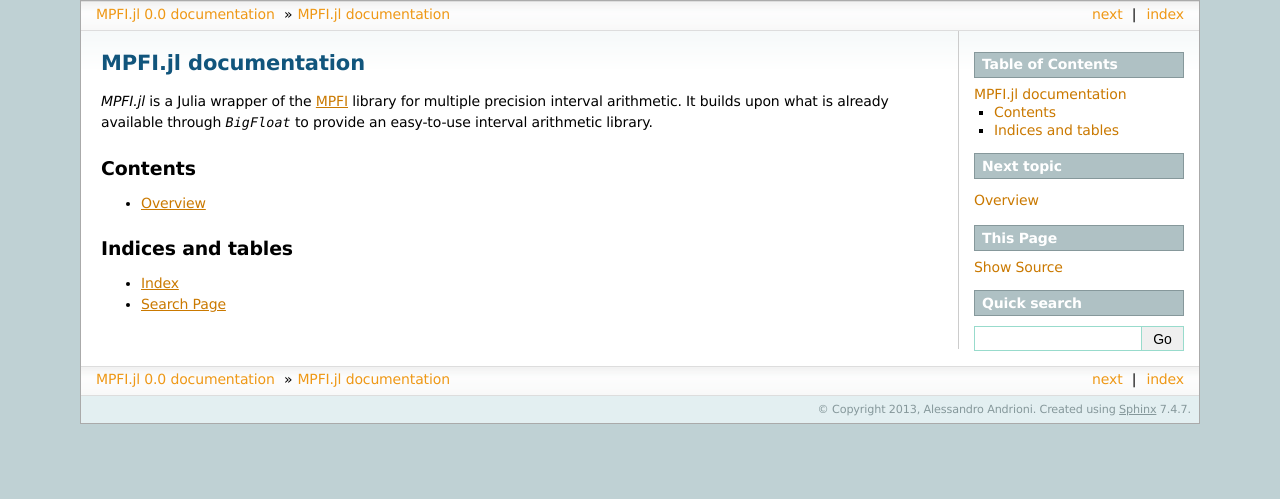
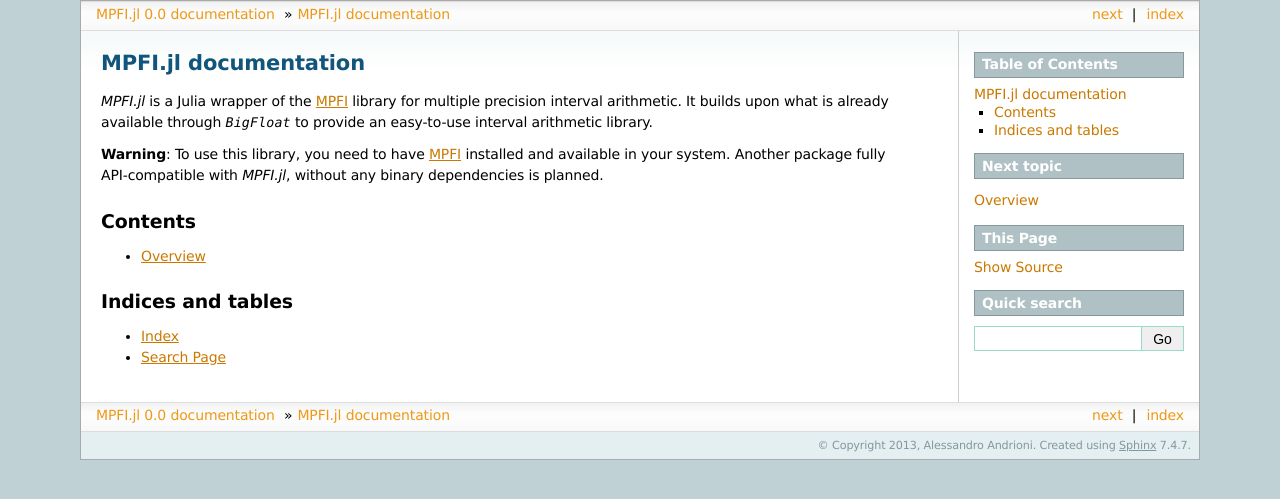
Before and after one commit to andrioni/MPFI.jl, a Sphinx documentation site: the page built from doc/source/index.rst, in a window 1280 px wide. Shown: the top 499 px of the page. Built offline with Sphinx 7.4.7, drawn with Linux system fonts in a browser that asks for light colours; formulas are drawn with MathJax 3.

```diff
--- a/doc/source/index.rst
+++ b/doc/source/index.rst
@@ -3,6 +3,8 @@ MPFI.jl documentation
 =====================
 
 *MPFI.jl* is a Julia wrapper of the `MPFI`_ library for multiple precision interval arithmetic. It builds upon what is already available through `BigFloat` to provide an easy-to-use interval arithmetic library.
+
+**Warning**: To use this library, you need to have `MPFI`_ installed and available in your system. Another package fully API-compatible with *MPFI.jl*, without any binary dependencies is planned.
 
 Contents
 ---------
```
Also changed, not shown: README.md (+5 -1 lines).
